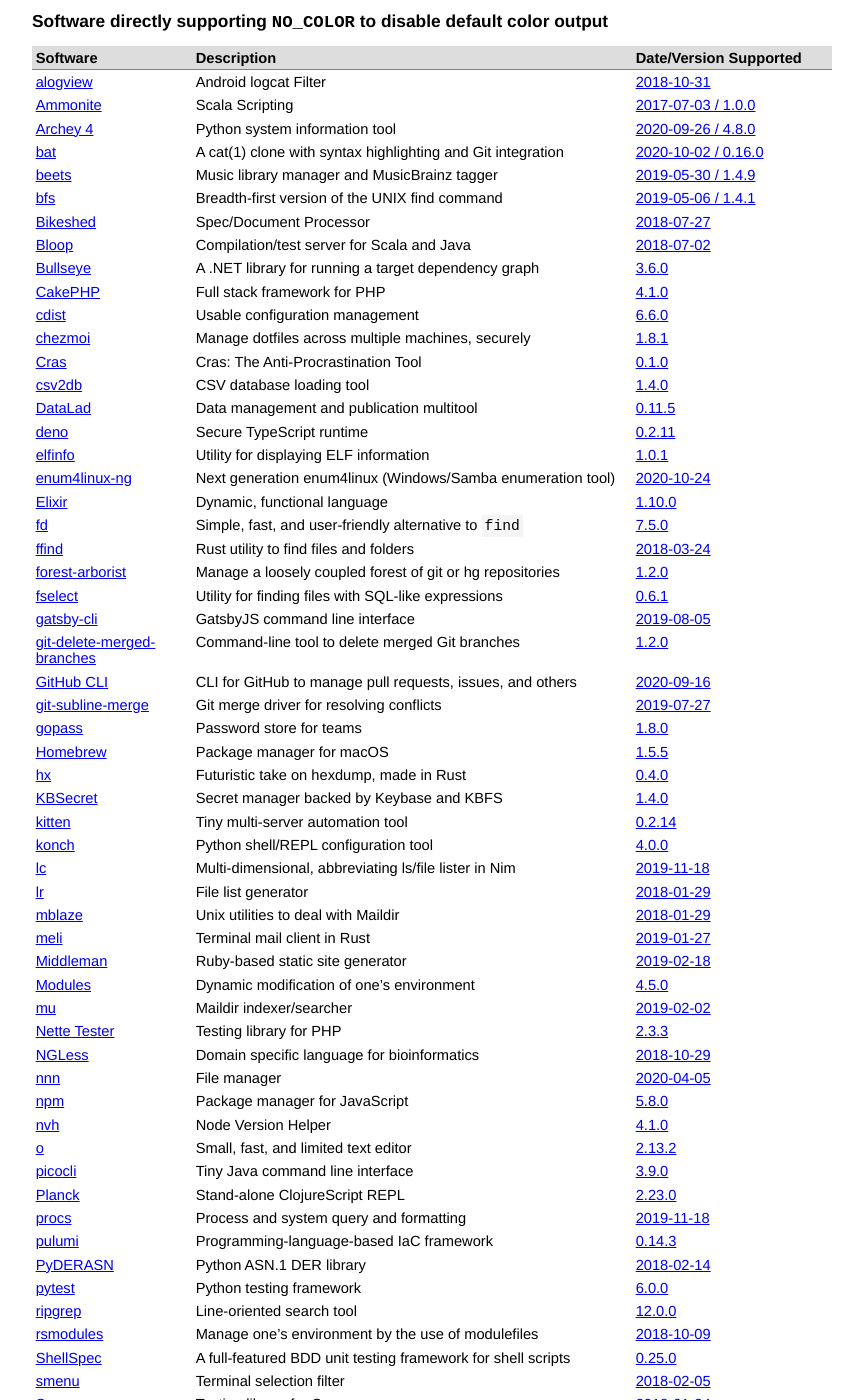
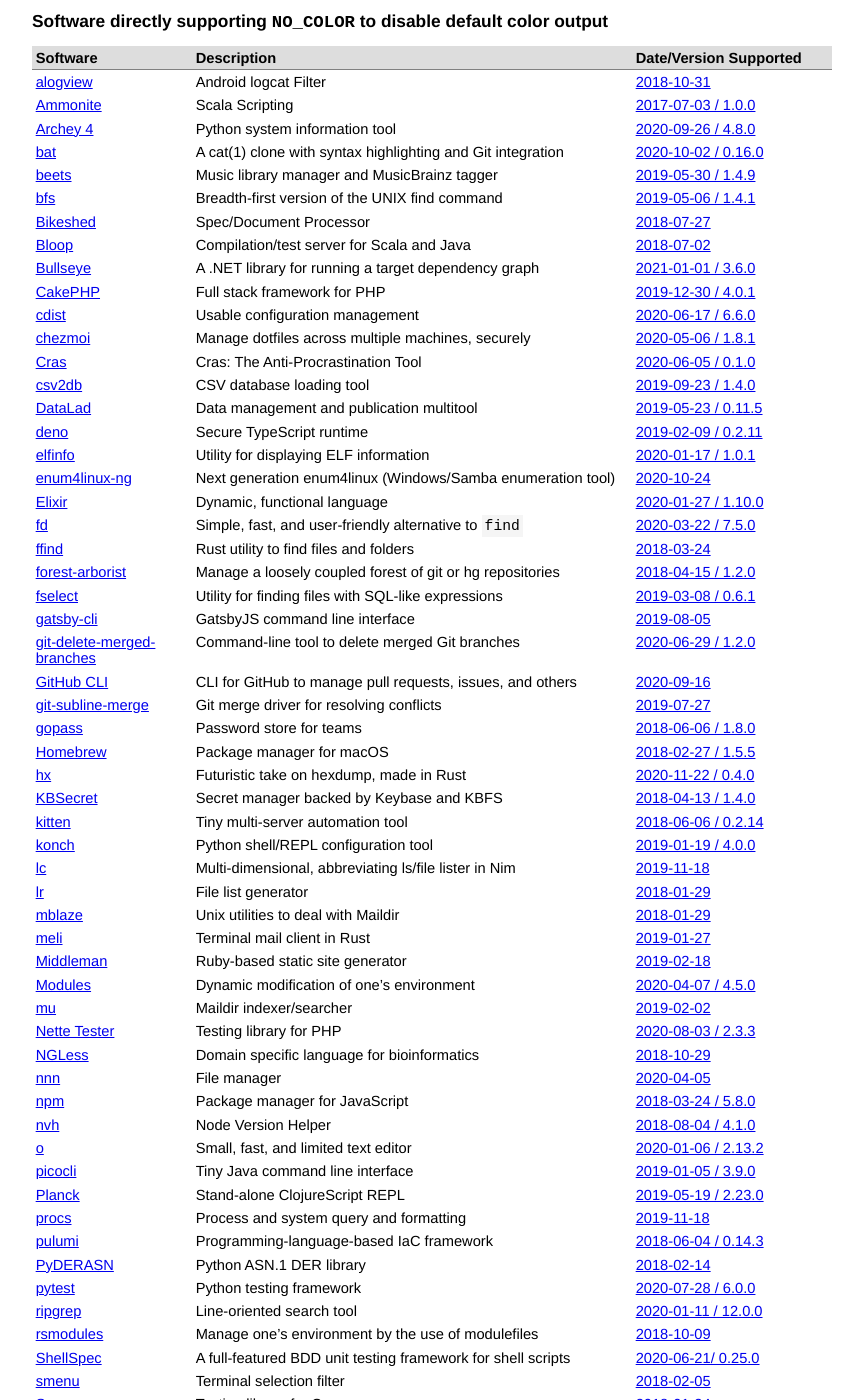
Before and after one commit to jcs/no_color, a Jekyll site: the page built from index.md, in a window 1280 px wide and 1400 px high, scrolled down 926 px. Shown: the whole window, without its empty margins (208-1071 px from the left). Built offline with Jekyll 4.4.1, drawn with Linux system fonts in a browser that asks for light colours; our own code applies the rules of GitHub Pages for plain Markdown files; some of the changed text lies outside the part shown.

Commit message:
index: add remaining dates for all listed software
Committing on behalf of Pawel Garbowski <pg at kc.pl>

```diff
--- a/index.md
+++ b/index.md
@@ -70,62 +70,62 @@ color via `NO_COLOR`.
 | [bfs](https://github.com/tavianator/bfs) | Breadth-first version of the UNIX find command | [2019-05-06 / 1.4.1](https://github.com/tavianator/bfs/releases/tag/1.4.1) |
 | [Bikeshed](https://github.com/tabatkins/bikeshed) | Spec/Document Processor | [2018-07-27](https://github.com/tabatkins/bikeshed/commit/04ea123d607a8d4bed692ad73dda1cb343bb5bbe) |
 | [Bloop](https://github.com/scalacenter/bloop) | Compilation/test server for Scala and Java | [2018-07-02](https://github.com/scalacenter/bloop/pull/555/commits/ff6f17a0155633f86440e10d7889f077e7fbc91c) |
-| [Bullseye](https://github.com/adamralph/bullseye) | A .NET library for running a target dependency graph | [3.6.0](https://github.com/adamralph/bullseye/blob/master/CHANGELOG.md#360) |
-| [CakePHP](https://github.com/cakephp/cakephp) | Full stack framework for PHP | [4.1.0](https://github.com/cakephp/cakephp/pull/14158) |
-| [cdist](https://www.cdi.st/) | Usable configuration management | [6.6.0](https://code.ungleich.ch/ungleich-public/cdist/-/releases/6.6.0) |
-| [chezmoi](https://chezmoi.io/) | Manage dotfiles across multiple machines, securely | [1.8.1](https://github.com/twpayne/chezmoi/releases/tag/v1.8.1) |
-| [Cras](https://sr.ht/~emvigo/cras) | Cras: The Anti-Procrastination Tool | [0.1.0](https://git.sr.ht/~emvigo/cras/tree/0.1.0) |
-| [csv2db](https://csv2db.github.io/) | CSV database loading tool | [1.4.0](https://github.com/csv2db/csv2db/releases/tag/v1.4.0) |
-| [DataLad](https://www.datalad.org/) | Data management and publication multitool | [0.11.5](https://github.com/datalad/datalad/releases/tag/0.11.5) |
-| [deno](https://github.com/denoland/deno) | Secure TypeScript runtime | [0.2.11](https://github.com/denoland/deno/releases/tag/v0.2.11) |
-| [elfinfo](https://github.com/xyproto/elfinfo) | Utility for displaying ELF information | [1.0.1](https://github.com/xyproto/elfinfo/tree/1.0.1) |
+| [Bullseye](https://github.com/adamralph/bullseye) | A .NET library for running a target dependency graph | [2021-01-01 / 3.6.0](https://github.com/adamralph/bullseye/blob/master/CHANGELOG.md#360) |
+| [CakePHP](https://github.com/cakephp/cakephp) | Full stack framework for PHP | [2019-12-30 / 4.0.1](https://github.com/cakephp/cakephp/pull/14158) |
+| [cdist](https://www.cdi.st/) | Usable configuration management | [2020-06-17 / 6.6.0](https://code.ungleich.ch/ungleich-public/cdist/-/releases/6.6.0) |
+| [chezmoi](https://chezmoi.io/) | Manage dotfiles across multiple machines, securely | [2020-05-06 / 1.8.1](https://github.com/twpayne/chezmoi/releases/tag/v1.8.1) |
+| [Cras](https://sr.ht/~arivago/cras) | Cras: The Anti-Procrastination Tool | [2020-06-05 / 0.1.0](https://git.sr.ht/~arivago/cras/tree/0.1.0) |
+| [csv2db](https://csv2db.github.io/) | CSV database loading tool | [2019-09-23 / 1.4.0](https://github.com/csv2db/csv2db/releases/tag/v1.4.0) |
+| [DataLad](https://www.datalad.org/) | Data management and publication multitool | [2019-05-23 / 0.11.5](https://github.com/datalad/datalad/releases/tag/0.11.5) |
+| [deno](https://github.com/denoland/deno) | Secure TypeScript runtime | [2019-02-09 / 0.2.11](https://github.com/denoland/deno/releases/tag/v0.2.11) |
+| [elfinfo](https://github.com/xyproto/elfinfo) | Utility for displaying ELF information | [2020-01-17 / 1.0.1](https://github.com/xyproto/elfinfo/tree/1.0.1) |
 | [enum4linux-ng](https://github.com/cddmp/enum4linux-ng) | Next generation enum4linux (Windows/Samba enumeration tool) | [2020-10-24](https://github.com/cddmp/enum4linux-ng/commit/fa8f371de9975d4613c6ed9582b26db2584d10d8) |
-| [Elixir](https://elixir-lang.org) | Dynamic, functional language | [1.10.0](https://github.com/elixir-lang/elixir/releases/tag/v1.10.0) |
-| [fd](https://github.com/sharkdp/fd) | Simple, fast, and user-friendly alternative to `find` | [7.5.0](https://github.com/sharkdp/fd/releases/tag/v7.5.0) |
+| [Elixir](https://elixir-lang.org) | Dynamic, functional language | [2020-01-27 / 1.10.0](https://github.com/elixir-lang/elixir/releases/tag/v1.10.0) |
+| [fd](https://github.com/sharkdp/fd) | Simple, fast, and user-friendly alternative to `find` | [2020-03-22 / 7.5.0](https://github.com/sharkdp/fd/releases/tag/v7.5.0) |
 | [ffind](https://github.com/josephscade/ffind) | Rust utility to find files and folders | [2018-03-24](https://github.com/josephscade/ffind/commit/fec4aa6101f2b3d6d5b06df640e299d0b1fbb190) |
-| [forest-arborist](https://github.com/JohnRGee/forest-arborist) | Manage a loosely coupled forest of git or hg repositories | [1.2.0](https://github.com/JohnRGee/forest-arborist/releases/tag/v1.2.0) |
-| [fselect](https://github.com/jhspetersson/fselect) | Utility for finding files with SQL-like expressions | [0.6.1](https://github.com/jhspetersson/fselect/releases/tag/0.6.1) |
+| [forest-arborist](https://github.com/JohnRGee/forest-arborist) | Manage a loosely coupled forest of git or hg repositories | [2018-04-15 / 1.2.0](https://github.com/JohnRGee/forest-arborist/releases/tag/v1.2.0) |
+| [fselect](https://github.com/jhspetersson/fselect) | Utility for finding files with SQL-like expressions | [2019-03-08 / 0.6.1](https://github.com/jhspetersson/fselect/releases/tag/0.6.1) |
 | [gatsby-cli](https://github.com/gatsbyjs/gatsby/blob/master/packages/gatsby-cli) | GatsbyJS command line interface | [2019-08-05](https://github.com/gatsbyjs/gatsby/commit/ccebe174078529329a26350224a1a5730567c695) |
-| [git-delete-merged-branches](https://github.com/hartwork/git-delete-merged-branches) | Command-line tool to delete merged Git branches | [1.2.0](https://github.com/hartwork/git-delete-merged-branches/commit/62bd406fba91e831e29663a483bfe7659b4c62f3) |
+| [git-delete-merged-branches](https://github.com/hartwork/git-delete-merged-branches) | Command-line tool to delete merged Git branches | [2020-06-29 / 1.2.0](https://github.com/hartwork/git-delete-merged-branches/commit/62bd406fba91e831e29663a483bfe7659b4c62f3) |
 | [GitHub CLI](https://github.com/cli/cli) | CLI for GitHub to manage pull requests, issues, and others | [2020-09-16](https://github.com/cli/cli/pull/1631) |
 | [git-subline-merge](https://github.com/paulaltin/git-subline-merge) | Git merge driver for resolving conflicts | [2019-07-27](https://github.com/paulaltin/git-subline-merge/commit/d8f738a62f96dfdf315511cece7c93526e48baef) |
-| [gopass](https://github.com/gopasspw/gopass) | Password store for teams | [1.8.0](https://github.com/gopasspw/gopass/releases/tag/v1.8.0) |
-| [Homebrew](https://brew.sh/) | Package manager for macOS | [1.5.5](https://github.com/Homebrew/brew/releases/tag/1.5.5) |
-| [hx](https://github.com/sitkevij/hex) | Futuristic take on hexdump, made in Rust | [0.4.0](https://github.com/sitkevij/hex/releases/tag/v0.4.0) |
-| [KBSecret](https://kbsecret.github.io/) | Secret manager backed by Keybase and KBFS | [1.4.0](https://github.com/kbsecret/kbsecret/commit/d5296054d979a1b1ce07c1be78d56d3d29b62384) |
-| [kitten](https://github.com/hoffa/kitten) | Tiny multi-server automation tool | [0.2.14](https://github.com/hoffa/kitten/commit/88cb015f4ae021a1c00bfc4dc9506a8e14e51bb4) |
-| [konch](https://github.com/sloria/konch) | Python shell/REPL configuration tool | [4.0.0](https://github.com/sloria/konch/blob/master/CHANGELOG.rst#400-2019-01-19) |
+| [gopass](https://github.com/gopasspw/gopass) | Password store for teams | [2018-06-06 / 1.8.0](https://github.com/gopasspw/gopass/releases/tag/v1.8.0) |
+| [Homebrew](https://brew.sh/) | Package manager for macOS | [2018-02-27 / 1.5.5](https://github.com/Homebrew/brew/releases/tag/1.5.5) |
+| [hx](https://github.com/sitkevij/hex) | Futuristic take on hexdump, made in Rust | [2020-11-22 / 0.4.0](https://github.com/sitkevij/hex/releases/tag/v0.4.0) |
+| [KBSecret](https://kbsecret.github.io/) | Secret manager backed by Keybase and KBFS | [2018-04-13 / 1.4.0](https://github.com/kbsecret/kbsecret/commit/d5296054d979a1b1ce07c1be78d56d3d29b62384) |
+| [kitten](https://github.com/hoffa/kitten) | Tiny multi-server automation tool | [2018-06-06 / 0.2.14](https://github.com/hoffa/kitten/commit/88cb015f4ae021a1c00bfc4dc9506a8e14e51bb4) |
+| [konch](https://github.com/sloria/konch) | Python shell/REPL configuration tool | [2019-01-19 / 4.0.0](https://github.com/sloria/konch/blob/master/CHANGELOG.rst#400-2019-01-19) |
 | [lc](https://github.com/c-blake/lc) | Multi-dimensional, abbreviating ls/file lister in Nim | [2019-11-18](https://github.com/c-blake/lc/commit/3f69e692db45c63320c3cbd2d3910208437687f9) |
 | [lr](https://github.com/chneukirchen/lr) | File list generator | [2018-01-29](https://github.com/chneukirchen/lr/commit/8f0ac7c8abb4e0830d6cf72bbbd5f38c44b4266d) |
 | [mblaze](https://github.com/chneukirchen/mblaze) | Unix utilities to deal with Maildir | [2018-01-29](https://github.com/chneukirchen/mblaze/commit/4014f03afe6d624ba1c6bdde6551b4996ba31fe5) |
 | [meli](https://meli.delivery) | Terminal mail client in Rust | [2019-01-27](https://github.com/meli/meli/commit/6a7cae09882d43c0de8a84df3d66174949ede0e0) |
 | [Middleman](https://middlemanapp.com) | Ruby-based static site generator | [2019-02-18](https://github.com/middleman/middleman/commit/3040ffa1331aa48c76ae5ca7f4b2e0a0f1b7af15) |
-| [Modules](http://modules.sourceforge.net/) | Dynamic modification of one's environment | [4.5.0](https://github.com/cea-hpc/modules/releases/tag/v4.5.0) |
+| [Modules](http://modules.sourceforge.net/) | Dynamic modification of one's environment | [2020-04-07 / 4.5.0](https://github.com/cea-hpc/modules/releases/tag/v4.5.0) |
 | [mu](https://www.djcbsoftware.nl/code/mu/) | Maildir indexer/searcher | [2019-02-02](https://github.com/djcb/mu/commit/eb6efee81db22531ef05e140549bde7e87dd9725) |
-| [Nette Tester](https://tester.nette.org/) | Testing library for PHP | [2.3.3](https://github.com/nette/tester/releases/tag/v2.3.3) |
+| [Nette Tester](https://tester.nette.org/) | Testing library for PHP | [2020-08-03 / 2.3.3](https://github.com/nette/tester/releases/tag/v2.3.3) |
 | [NGLess](http://ngless.embl.de/) | Domain specific language for bioinformatics | [2018-10-29](https://github.com/ngless-toolkit/ngless/commit/15926150701100ff96b4a7cd1f3142f9a272b983) |
 | [nnn](https://github.com/jarun/nnn) | File manager | [2020-04-05](https://github.com/jarun/nnn/commit/f14fb9c0f92c25ab79dd0c47d16f075199aeb999) |
-| [npm](https://www.npmjs.com/) | Package manager for JavaScript | [5.8.0](https://github.com/npm/npm/releases/tag/v5.8.0) |
-| [nvh](https://github.com/JohnRGee/nvh) | Node Version Helper | [4.1.0](https://github.com/JohnRGee/nvh/releases/tag/v4.1.0) |
-| [o](https://github.com/xyproto/o) | Small, fast, and limited text editor | [2.13.2](https://github.com/xyproto/o/tree/2.13.2) |
-| [picocli](https://github.com/remkop/picocli/) | Tiny Java command line interface | [3.9.0](https://github.com/remkop/picocli/releases/tag/v3.9.0#3.9.0-ANSI-heuristics) |
-| [Planck](https://planck-repl.org/) | Stand-alone ClojureScript REPL | [2.23.0](https://github.com/planck-repl/planck/releases/tag/2.23.0) |
+| [npm](https://www.npmjs.com/) | Package manager for JavaScript | [2018-03-24 / 5.8.0](https://github.com/npm/npm/releases/tag/v5.8.0) |
+| [nvh](https://github.com/JohnRGee/nvh) | Node Version Helper | [2018-08-04 / 4.1.0](https://github.com/JohnRGee/nvh/releases/tag/v4.1.0) |
+| [o](https://github.com/xyproto/o) | Small, fast, and limited text editor | [2020-01-06 / 2.13.2](https://github.com/xyproto/o/tree/2.13.2) |
+| [picocli](https://github.com/remkop/picocli/) | Tiny Java command line interface | [2019-01-05 / 3.9.0](https://github.com/remkop/picocli/releases/tag/v3.9.0#3.9.0-ANSI-heuristics) |
+| [Planck](https://planck-repl.org/) | Stand-alone ClojureScript REPL | [2019-05-19 / 2.23.0](https://github.com/planck-repl/planck/releases/tag/2.23.0) |
 | [procs](https://github.com/c-blake/procs) | Process and system query and formatting | [2019-11-18](https://github.com/c-blake/procs/commit/7d19fc184f8c29481dd5a4c4d5d26c671c2c0a4c) |
-| [pulumi](https://pulumi.io/) | Programming-language-based IaC framework | [0.14.3](https://github.com/pulumi/pulumi/pull/1594) |
+| [pulumi](https://pulumi.io/) | Programming-language-based IaC framework | [2018-06-04 / 0.14.3](https://github.com/pulumi/pulumi/pull/1594) |
 | [PyDERASN](http://pyderasn.cypherpunks.ru/) | Python ASN.1 DER library | [2018-02-14](https://git.cypherpunks.ru/cgit.cgi/pyderasn.git/commit/?id=54876436a23f14951f2e6353e9072c9a098b35b4) |
-| [pytest](https://pytest.org) | Python testing framework | [6.0.0](https://docs.pytest.org/en/stable/changelog.html#pytest-6-0-0-2020-07-28) |
-| [ripgrep](https://github.com/BurntSushi/ripgrep) | Line-oriented search tool | [12.0.0](https://github.com/BurntSushi/ripgrep/commit/5a6e17fcc133f70f922a123483d0d5a158c041b0) |
+| [pytest](https://pytest.org) | Python testing framework | [2020-07-28 / 6.0.0](https://docs.pytest.org/en/stable/changelog.html#pytest-6-0-0-2020-07-28) |
+| [ripgrep](https://github.com/BurntSushi/ripgrep) | Line-oriented search tool | [2020-01-11 / 12.0.0](https://github.com/BurntSushi/ripgrep/commit/5a6e17fcc133f70f922a123483d0d5a158c041b0) |
 | [rsmodules](https://github.com/fretn/rsmodules) | Manage one's environment by the use of modulefiles | [2018-10-09](https://github.com/fretn/rsmodules/commit/87a45f96a9bd45b86300a6027bb29855778d4f5e) |
-| [ShellSpec](https://shellspec.info/) | A full-featured BDD unit testing framework for shell scripts | [0.25.0](https://github.com/shellspec/shellspec/releases/tag/0.25.0) |
+| [ShellSpec](https://shellspec.info/) | A full-featured BDD unit testing framework for shell scripts | [2020-06-21/ 0.25.0](https://github.com/shellspec/shellspec/releases/tag/0.25.0) |
 | [smenu](https://github.com/p-gen/smenu) | Terminal selection filter | [2018-02-05](https://github.com/p-gen/smenu/commit/70d3ee5a328230dff3b744b2f0ca7ef20ecb530e) |
 | [Snow](https://github.com/mortie/snow) | Testing library for C | [2018-01-24](https://github.com/mortie/snow/commit/aadbbd375e03ec6000e23d817d2bd722b417296f) |
-| [Symfony](https://github.com/symfony/symfony) | PHP framework and reusable components | [4.4.0](https://symfony.com/releases/4.4) |
+| [Symfony](https://github.com/symfony/symfony) | PHP framework and reusable components | [2019-11-21 / 4.4.0](https://symfony.com/releases/4.4) |
 | [taoup](http://github.com/globalcitizen/taoup) | Fortune implementation | [2018-09-10](https://github.com/globalcitizen/taoup/commit/fb2dc7768a2dc9b74816ce5126e40b93338291f7) |
-| [tealdeer](http://github.com/dbrgn/tealdeer) | TLDR pages client | [1.4.0](https://github.com/dbrgn/tealdeer/releases/tag/v1.4.0) |
+| [tealdeer](http://github.com/dbrgn/tealdeer) | TLDR pages client | [2020-09-03 / 1.4.0](https://github.com/dbrgn/tealdeer/releases/tag/v1.4.0) |
 | [txtnish](https://github.com/mdom/txtnish) | Twtxt microblogging client | [2018-08-31](https://github.com/mdom/txtnish/commit/257d312ac282ab99e8357e31f6c282b881fbb171) |
-| [twa](https://github.com/trailofbits/twa) | Tiny web auditor with strong opinions | [1.1.0](https://github.com/trailofbits/twa/releases/tag/1.1.0) |
+| [twa](https://github.com/trailofbits/twa) | Tiny web auditor with strong opinions | [2018-11-15 / 1.1.0](https://github.com/trailofbits/twa/releases/tag/1.1.0) |
 | [undertime](https://gitlab.com/anarcat/undertime) | Timezone coordination tool | [2018-06-06](https://gitlab.com/anarcat/undertime/commit/0c4c2b38f32127a0dc59d2bd6e5f9db0b61ca847) |
-| [whence](https://github.com/ppelleti/whence) | Print URL a file was downloaded from | [0.9.2](https://github.com/ppelleti/whence/releases/tag/0.9.2) |
+| [whence](https://github.com/ppelleti/whence) | Print URL a file was downloaded from | [2020-06-20 / 0.9.2](https://github.com/ppelleti/whence/releases/tag/0.9.2) |
 {: rules="groups"}
 
 ## Disabling color in software not supporting `NO_COLOR`
```
